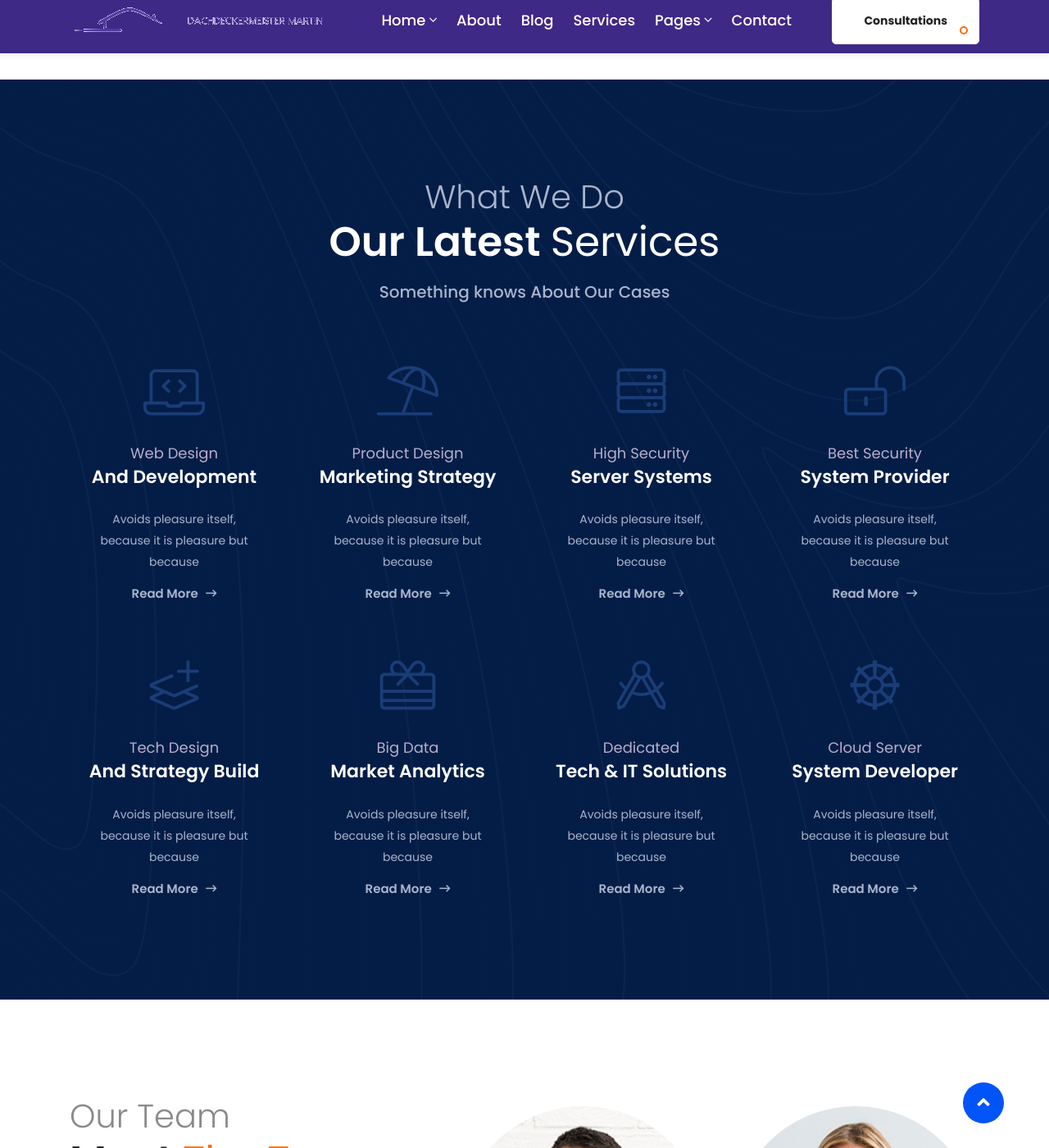
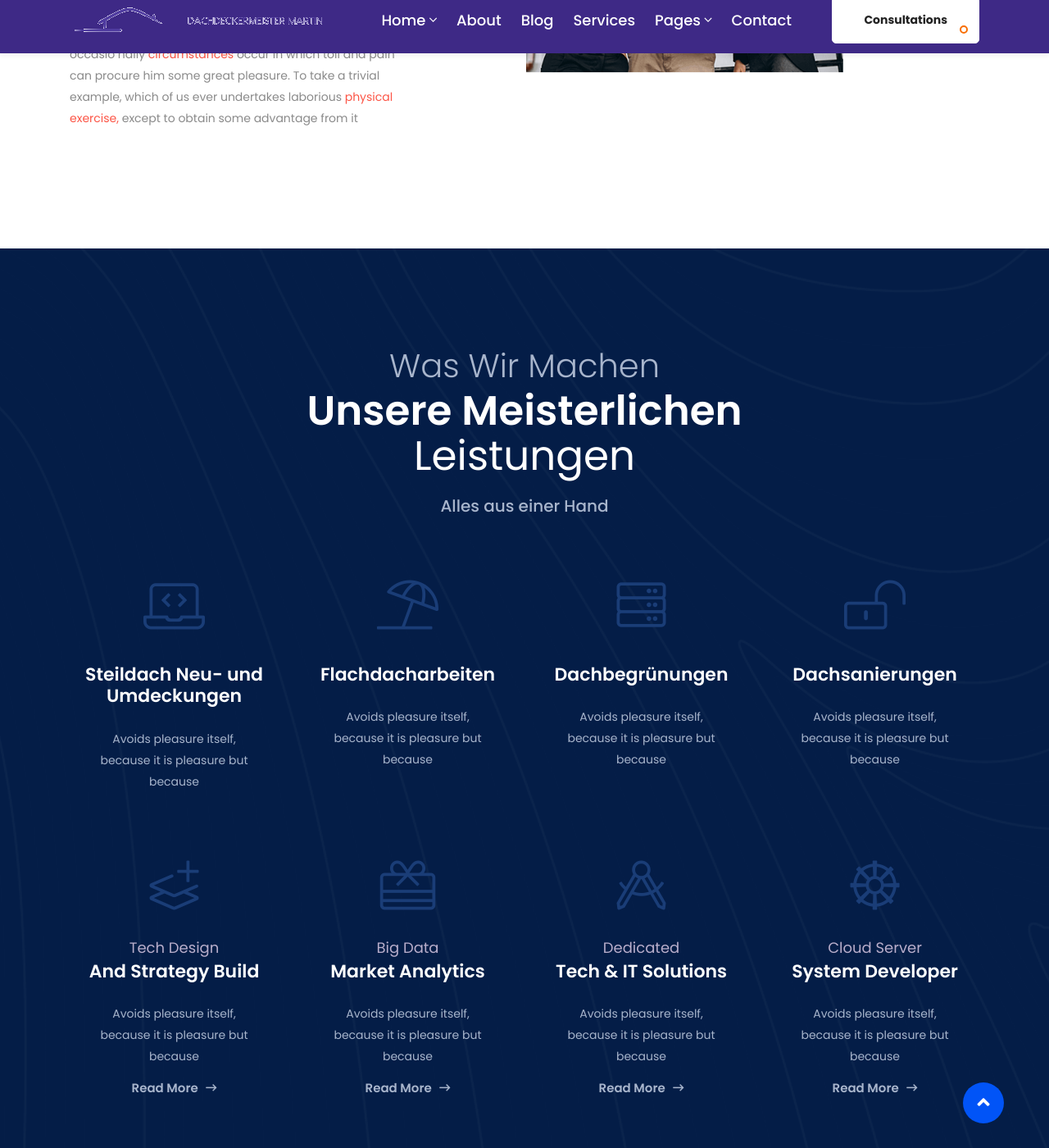
Before and after one commit to dachdeckermeister-martin/dachdeckermeister-martin.github.io, a Jekyll site: the page built from index-4.html, in a window 1280 px wide and 1400 px high, scrolled down 1625 px. Shown: the whole window at 82% size. Built offline with Jekyll 4.4.1, drawn with Linux system fonts in a browser that asks for light colours; some of the changed text lies outside the part shown.

Commit message:
edited text

```diff
--- a/index-4.html
+++ b/index-4.html
@@ -34,8 +34,8 @@ layout: default
 		<div class="row align-items-center">
 			<div class="col-lg-5">
 				<div class="section-title">
-					<h2 class="title"> Welcome To Cloven   <span>Perfect IT <span>Solutions</span></span></h2>
-					<p>Something knows About Our Company</p>
+					<h2 class="title"> Dachdecker Meisterbetrieb aus Lahnstein  <span>Dein kompetenter Dachdecker seit 2009 <span>Martin</span></span></h2>
+					<p>Wer wir sind</p>
 					<span>Again is there anyone who loves or pursues or desires to obtain pain of itself, because it is pain, but because occasio nally <span>circumstances</span> occur in which toil and pain can procure him some great pleasure. To take a trivial example, which of us ever undertakes laborious <span>physical exercise,</span> except to obtain some advantage from it</span>
 					<!-- <a class="main-btn" href="/about">More Details Us</a> -->
 				</div>
@@ -58,8 +58,8 @@ layout: default
 		<div class="row justify-content-center">
 			<div class="col-lg-6">
 				<div class="section-title text-center">
-					<h2 class="title">What We Do <span>Our Latest <span> Services</span></span></h2>
-					<p>Something knows About Our Cases</p>
+					<h2 class="title">Was wir machen <span>Unsere meisterlichen <span> Leistungen </span></span></h2>
+					<p>Alles aus einer Hand</p>
 				</div>
 			</div>
 		</div>
@@ -67,37 +67,37 @@ layout: default
 			<div class="col-lg-3 col-md-6 col-sm-7">
 				<div class="services-item mt-30 text-center wow fadeIn" data-wow-duration="1500ms" data-wow-delay="0ms">
 					<i class="fal fa-laptop-code"></i><br>
-					<span>Web Design</span>
-					<h4 class="title">And Development</h4>
+					<span></span>
+					<h4 class="title">Steildach Neu- und Umdeckungen</h4>
 					<p>Avoids pleasure itself, because it is pleasure but because</p>
-					<a href="#">Read More <i class="far fa-long-arrow-right"></i></a>
+					<!-- <a href="#">Read More <i class="far fa-long-arrow-right"></i></a> -->
 				</div>
 			</div>
 			<div class="col-lg-3 col-md-6 col-sm-7">
 				<div class="services-item mt-30 text-center wow fadeIn" data-wow-duration="1500ms" data-wow-delay="300ms">
 					<i class="fal fa-umbrella-beach"></i><br>
-					<span>Product Design</span>
-					<h4 class="title">Marketing Strategy</h4>
+					<span></span>
+					<h4 class="title">Flachdacharbeiten</h4>
 					<p>Avoids pleasure itself, because it is pleasure but because</p>
-					<a href="#">Read More <i class="far fa-long-arrow-right"></i></a>
+					<!-- <a href="#">Read More <i class="far fa-long-arrow-right"></i></a> -->
 				</div>
 			</div>
 			<div class="col-lg-3 col-md-6 col-sm-7">
 				<div class="services-item mt-30 text-center wow fadeIn" data-wow-duration="1500ms" data-wow-delay="600ms">
 					<i class="fal fa-server"></i><br>
-					<span>High Security</span>
-					<h4 class="title">Server Systems</h4>
+					<span></span>
+					<h4 class="title">Dachbegrünungen</h4>
 					<p>Avoids pleasure itself, because it is pleasure but because</p>
-					<a href="#">Read More <i class="far fa-long-arrow-right"></i></a>
+					<!-- <a href="#">Read More <i class="far fa-long-arrow-right"></i></a> -->
 				</div>
 			</div>
 			<div class="col-lg-3 col-md-6 col-sm-7">
 				<div class="services-item mt-30 text-center wow fadeIn" data-wow-duration="1500ms" data-wow-delay="900ms">
 					<i class="fal fa-lock-open-alt"></i><br>
-					<span>Best Security</span>
-					<h4 class="title">System Provider</h4>
+					<span></span>
+					<h4 class="title">Dachsanierungen</h4>
 					<p>Avoids pleasure itself, because it is pleasure but because</p>
-					<a href="#">Read More <i class="far fa-long-arrow-right"></i></a>
+					<!-- <a href="#">Read More <i class="far fa-long-arrow-right"></i></a> -->
 				</div>
 			</div>
 			<div class="col-lg-3 col-md-6 col-sm-7">
@@ -123,6 +123,15 @@ layout: default
 					<i class="fal fa-drafting-compass"></i><br>
 					<span>Dedicated</span>
 					<h4 class="title">Tech & IT Solutions</h4>
+					<p>Avoids pleasure itself, because it is pleasure but because</p>
+					<a href="#">Read More <i class="far fa-long-arrow-right"></i></a>
+				</div>
+			</div>
+			<div class="col-lg-3 col-md-6 col-sm-7">
+				<div class="services-item mt-70 text-center wow fadeIn" data-wow-duration="1500ms" data-wow-delay="900ms">
+					<i class="fal fa-dharmachakra"></i><br>
+					<span>Cloud Server</span>
+					<h4 class="title">System Developer</h4>
 					<p>Avoids pleasure itself, because it is pleasure but because</p>
 					<a href="#">Read More <i class="far fa-long-arrow-right"></i></a>
 				</div>
```
